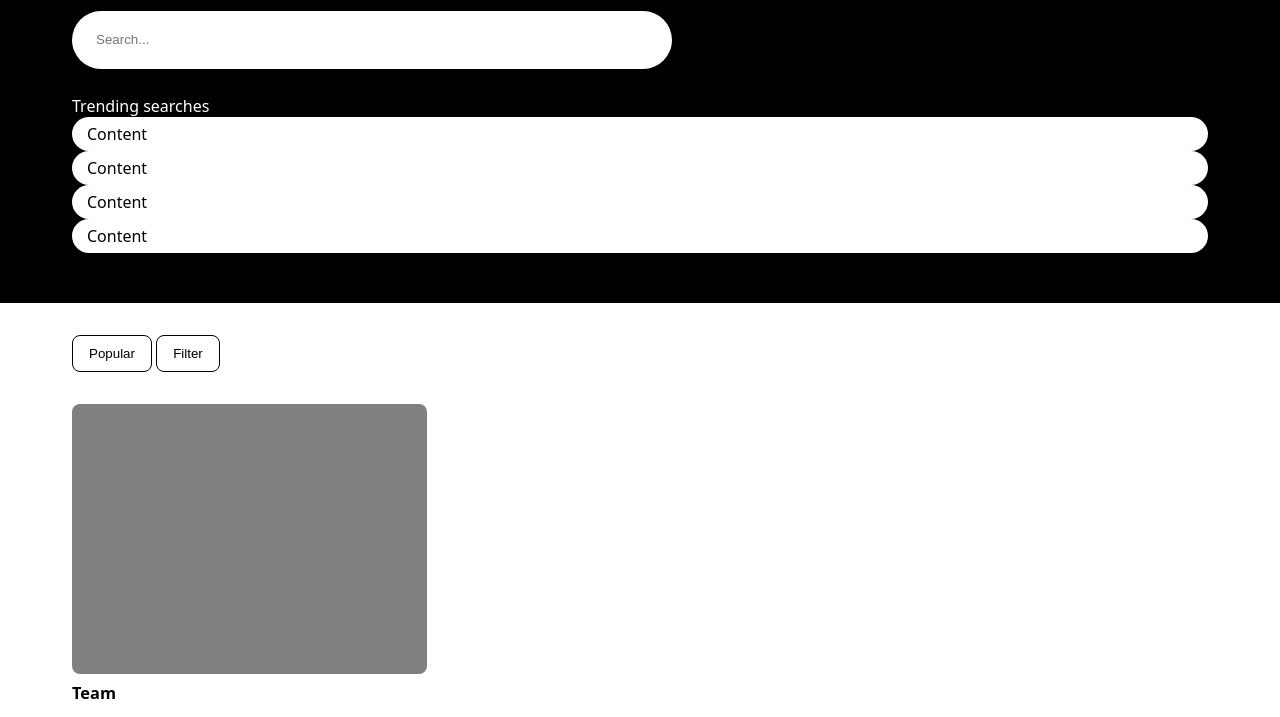
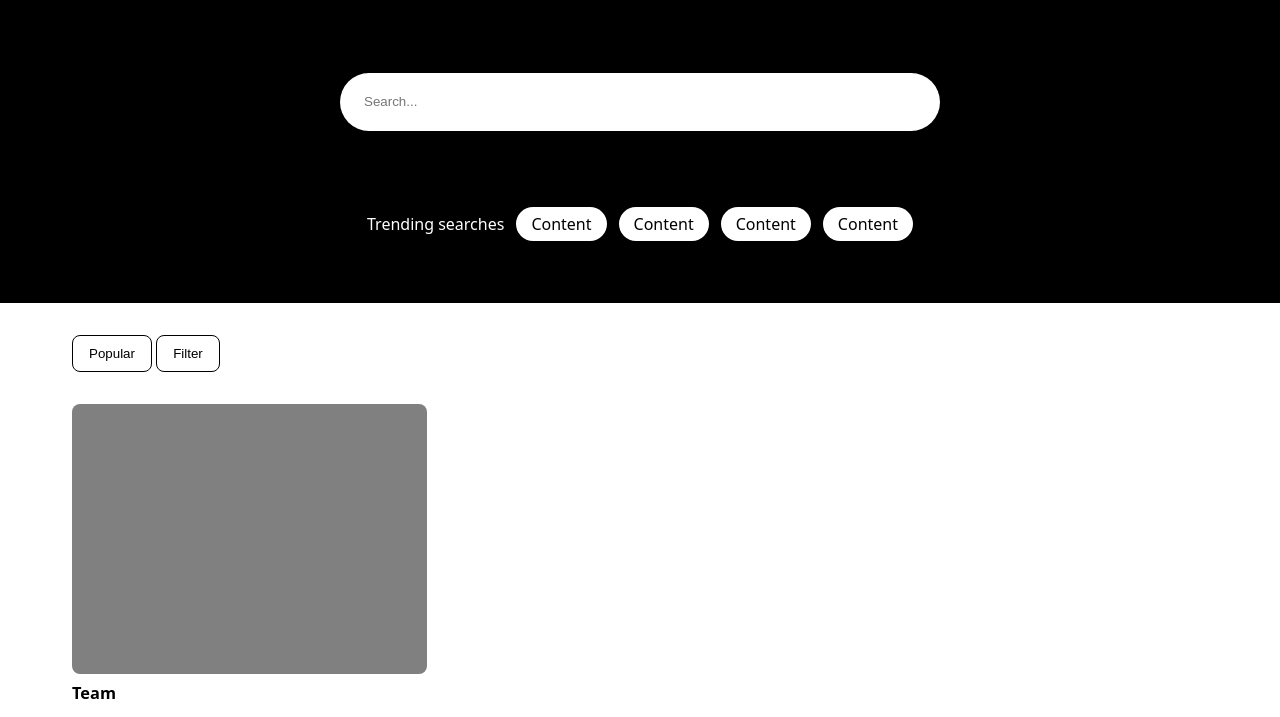
Before and after one commit to missfionajean/flexbox-lab, a plain HTML site: page index.html in a window 1280 px wide. Shown: the part 208-925 px from the top of the page. Drawn offline with Linux system fonts and the light colour scheme.

Commit message:
styled hero section

```diff
--- a/css/style.css
+++ b/css/style.css
@@ -24,9 +24,10 @@ section {
 	background-color: black;
 	color: white;
 	padding: 24px 72px;
-    display: flex;
-    flex-direction: column;
-    justify-content: space-evenly;
+	display: flex;
+	flex-direction: column;
+	justify-content: space-around;
+	align-items: center;
 }
 
 h1,
@@ -106,6 +107,12 @@ nav button {
 	background-color: white;
 }
 
+#trending {
+	display: flex;
+	gap: 12px;
+	align-items: center;
+}
+
 #trending p {
 	background-color: white;
 	color: black;
```
